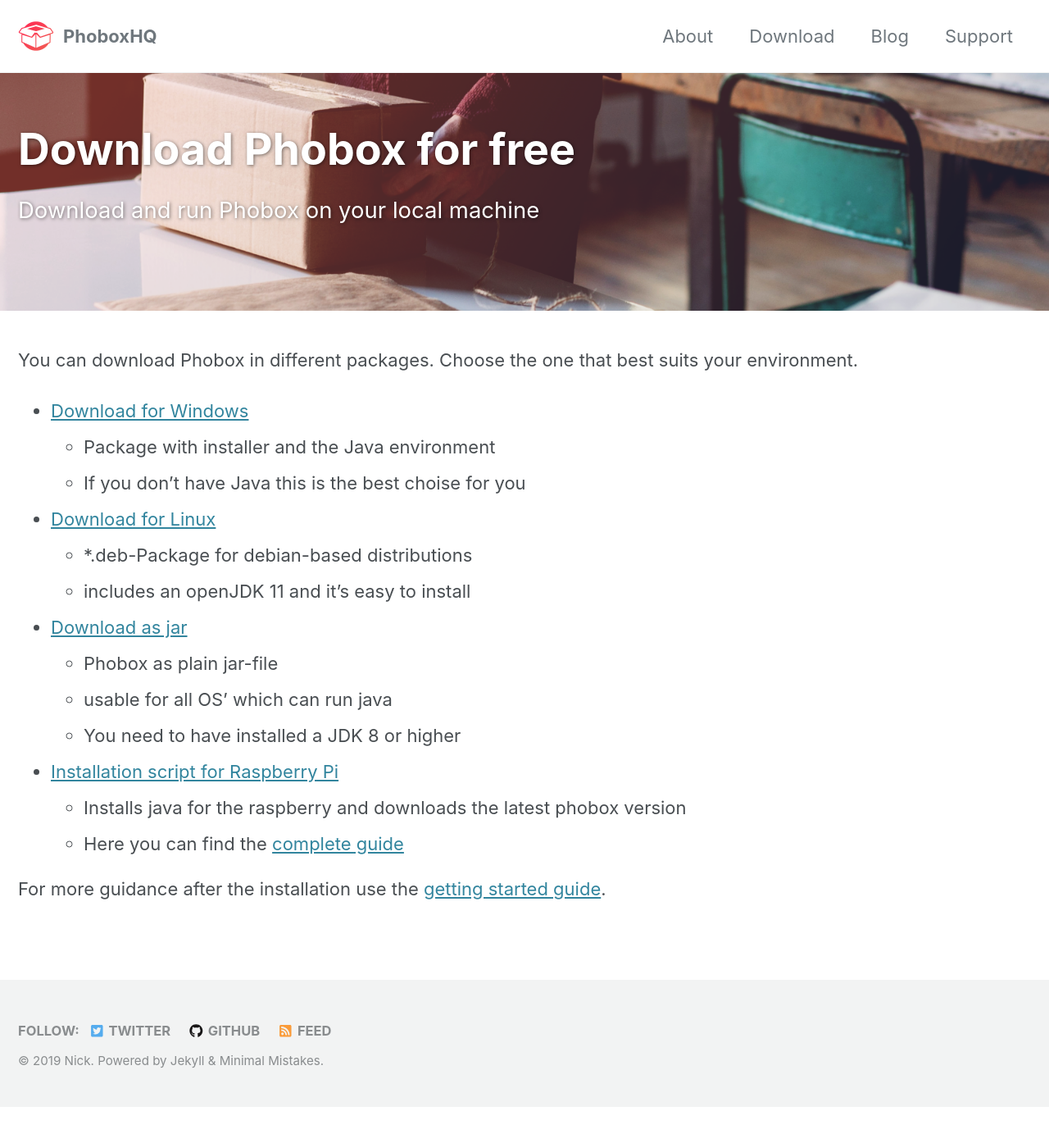
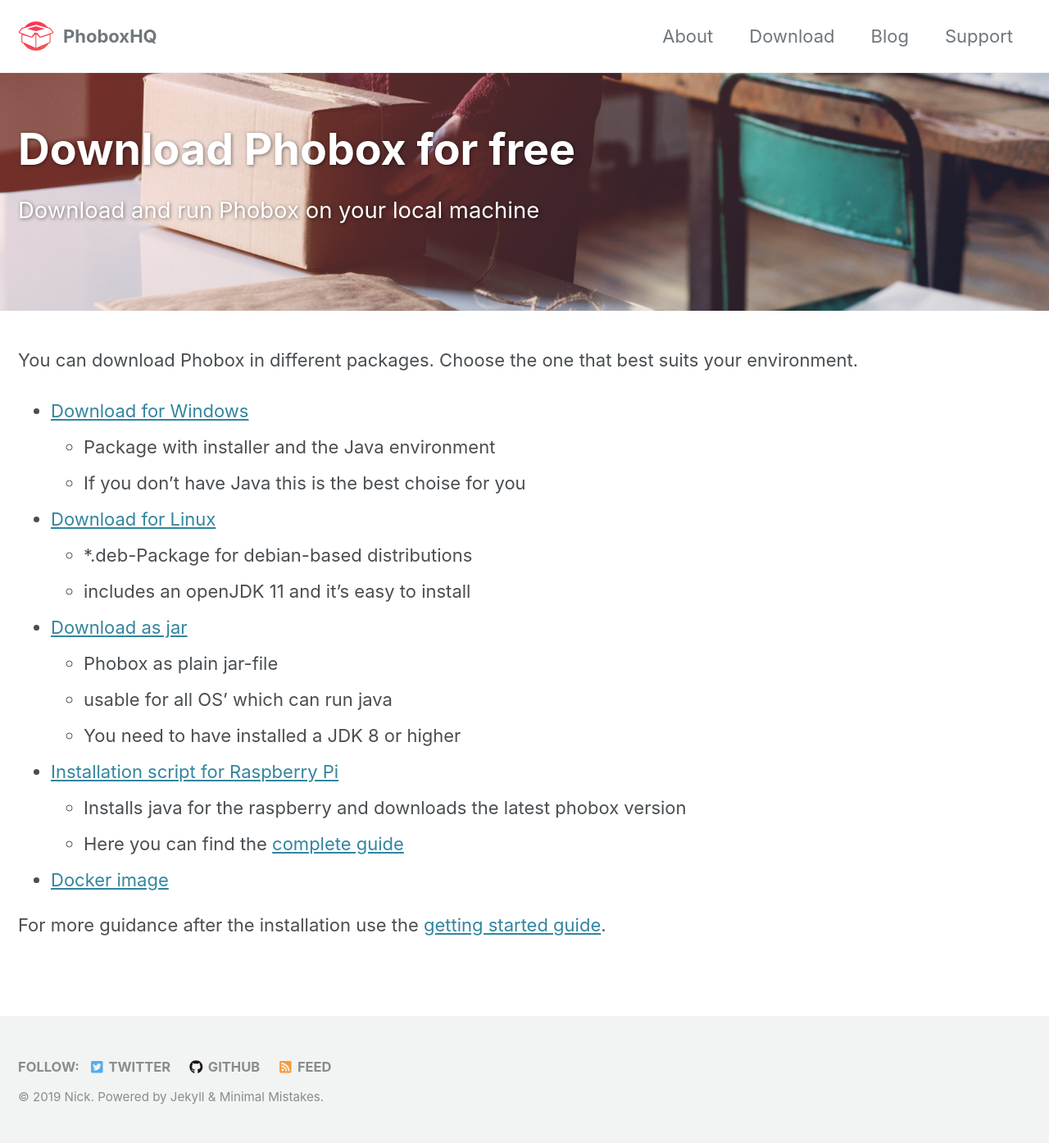
Before and after one commit to phoboxhq/home2, a Jekyll site: the page built from _pages/download.md, in a window 1280 px wide. Shown: the whole page at 82% size. Built offline with Jekyll 4.4.1, drawn with Linux system fonts in a browser that asks for light colours; cached includes are drawn as plain includes; nearby versions of some CDN libraries; before the commit the page ends 1350 px from its top, so only the background shows below that.

Commit message:
Update download.md

```diff
--- a/_pages/download.md
+++ b/_pages/download.md
@@ -28,4 +28,6 @@
   * Installs java for the raspberry and downloads the latest phobox version
   * Here you can find the [complete guide](https://github.com/phoboxhq/phobox/wiki/Phobox-on-a-Raspberry-Pi#installation)
 
+* [Docker image](https://hub.docker.com/r/milchreis/phobox)
+
 For more guidance after the installation use the [getting started guide](/getting-started).
```
